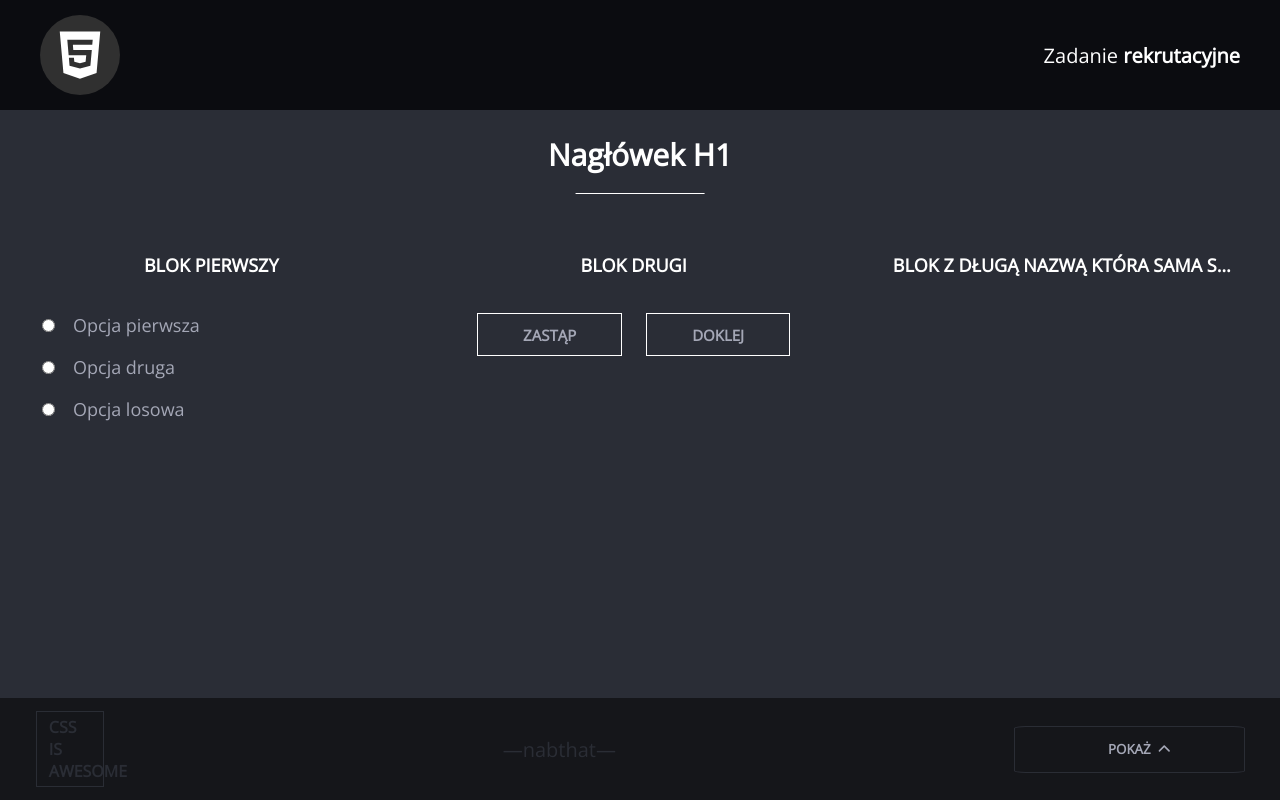
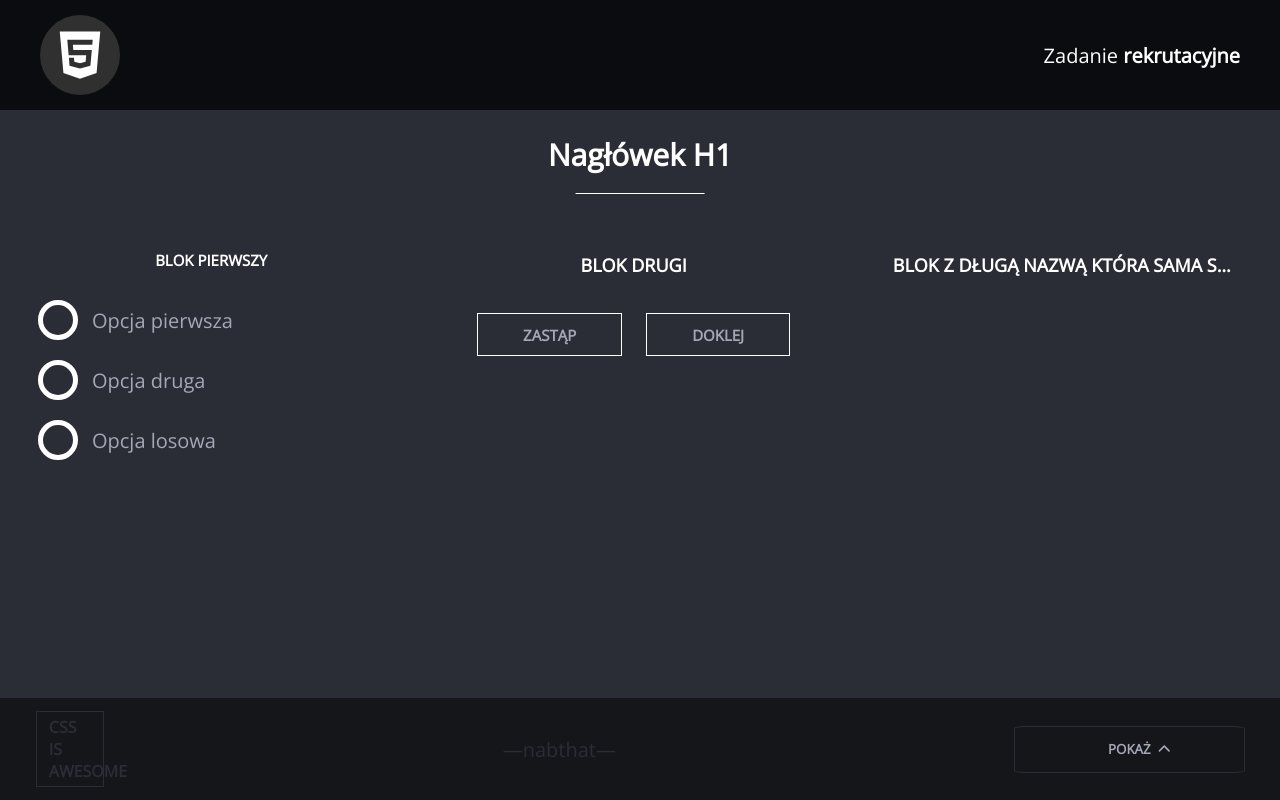
Before and after one commit to adrianrakiec/frontend_test, an Angular app: page / in a window 1280 px wide. Built offline with nearby package versions, Linux system fonts and the light colour scheme.

Commit message:
style: add custom styles for radio buttons

```diff
--- a/src/app/first-block/first-block.component.html
+++ b/src/app/first-block/first-block.component.html
@@ -2,18 +2,24 @@
     <h2 class="first-block__title">blok pierwszy</h2>
     <div class="first-block__options">
         <div class="first-block__option">
-            <input id="first" type="radio" name="options" value="first" (change)="onOptionChange('first')">
-            <label for="first">Opcja pierwsza</label>
+            <label class="first-block__radio-btn">
+                <input type="radio" name="options" value="first" (change)="onOptionChange('first')">
+                <span>Opcja pierwsza</span>
+            </label>
         </div>
 
         <div class="first-block__option">
-            <input id="second" type="radio" name="options" value="second" (change)="onOptionChange('second')">
-            <label for="second">Opcja druga</label>
+            <label class="first-block__radio-btn">
+                <input type="radio" name="options" value="second" (change)="onOptionChange('second')">
+                <span>Opcja druga</span>
+            </label>
         </div>
 
         <div class="first-block__option">
-            <input id="random" type="radio" name="options" value="random" (change)="onOptionChange('random')">
-            <label for="random">Opcja losowa</label>
+            <label class="first-block__radio-btn">
+                <input type="radio" name="options" value="random" (change)="onOptionChange('random')">
+                <span>Opcja losowa</span>
+            </label>
         </div>
     </div>
 </section>
--- a/src/app/first-block/first-block.component.scss
+++ b/src/app/first-block/first-block.component.scss
@@ -2,7 +2,8 @@
 
 .first-block {
   color: $main-text;
-  padding: 1.5em 3.5em;
+  padding: 1.5em 1.8em;
+  font-size: 1rem;
   z-index: 5;
 
   &__title {
@@ -12,11 +13,55 @@
 
   &__option {
     margin-bottom: 1em;
-    font-size: 1.5rem;
+    font-size: 1.3rem;
     color: $light-text;
+    cursor: pointer;
 
     label {
       margin-left: 1em;
+      cursor: pointer;
+    }
+  }
+
+  &__radio-btn {
+    display: flex;
+    align-items: center;
+
+    span {
+      display: block;
+      margin-left: 0.7em;
+    }
+  }
+
+  input[type="radio"] {
+    position: relative;
+    display: inline-block;
+    appearance: none;
+    color: currentColor;
+    width: 1.5em;
+    height: 1.5em;
+    border: 3px solid $main-text;
+    border-radius: 50%;
+
+    &::before {
+      content: "";
+      position: absolute;
+      top: 20%;
+      left: 20%;
+      width: 60%;
+      height: 60%;
+      border-radius: 50%;
+      background-color: $main-text;
+      transform: scale(0);
+      transition: transform 0.2s;
+    }
+
+    &:checked::before {
+      transform: scale(1);
+    }
+
+    &:checked + span {
+      color: $main-text;
     }
   }
 }
@@ -25,11 +70,18 @@
   .first-block {
     &__title {
       text-align: center;
+      padding: 0 3.5em;
       margin-bottom: 2em;
     }
 
     &__option {
-      font-size: 1.8rem;
+      font-size: 2rem;
+    }
+
+    input[type="radio"] {
+      width: 3em;
+      height: 3em;
+      border: 5px solid $main-text;
     }
   }
 }
```
